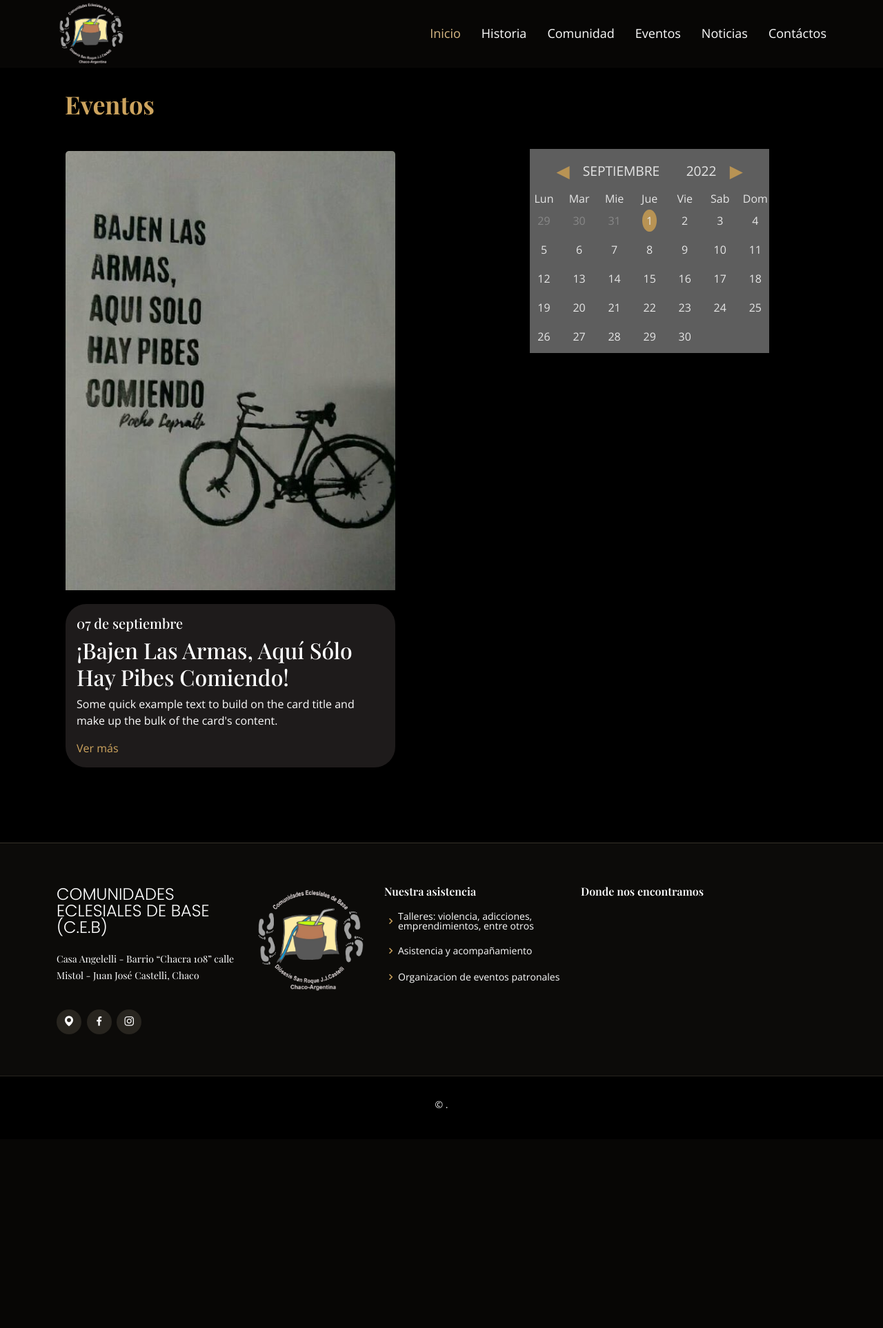
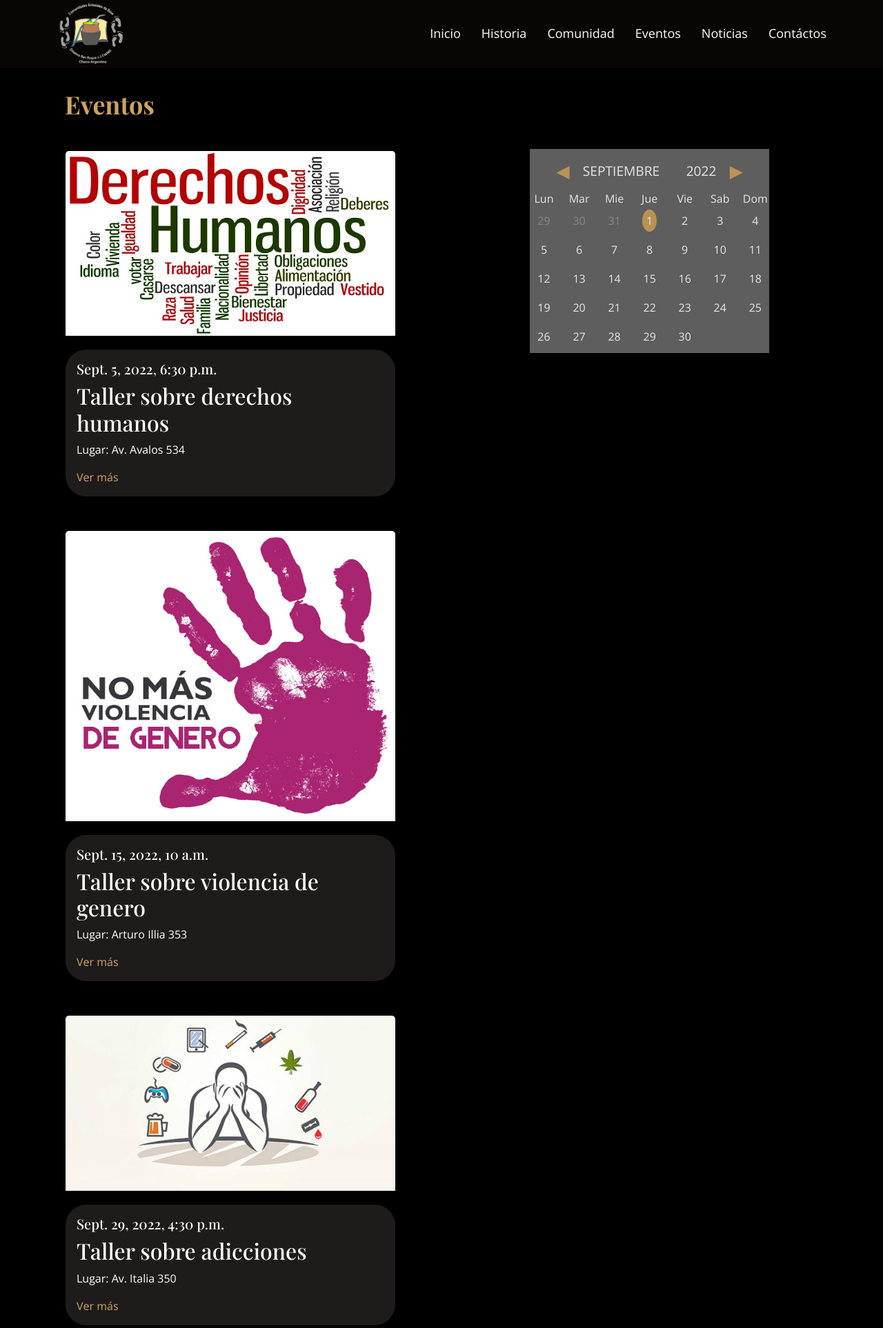
Before and after one commit to EstebanOrdenavia/Proyecto2022CEB, a Django app: a page that uses templates/base.html in a window 1280 px wide. Shown: the top 1926 px of the page at 69% size. Before the commit the page ends 1608 px from the top, so only its background shows below. Run offline with Django 3.2, Linux system fonts and the light colour scheme; data comes from the database, SQL or seed files in the repository; both versions use the stored data as it was after the commit; some libraries are stand-ins or nearby versions; some web fonts are replaced; grey boxes are pictures that could not be loaded.

Commit message:
Carga de actividades; render de actividades y creación de eventoDetalle

```diff
--- a/apps/eventos/urls.py
+++ b/apps/eventos/urls.py
@@ -5,5 +5,5 @@ from . import views
 app_name= 'eventos'
 urlpatterns = [
     path("eventos/", views.eventos, name="eventos"),
-    path("detalleeventos/", views.detalleEventos, name="detalleEventos"),
+    path("detalleeventos/<int:pk>", views.detalleEventos, name="detalleEventos"),
 ]
--- a/apps/eventos/views.py
+++ b/apps/eventos/views.py
@@ -1,9 +1,11 @@
 from django.shortcuts import render
-
+from .models import Actividades
 # Create your views here.
 def eventos(request):
-    return render(request, 'eventos/eventos.html')
+    actividades = Actividades.objects.all()
+    return render(request, 'eventos/eventos.html', {'actividades': actividades})
 
 
-def detalleEventos(request):
-    return render(request, 'eventos/detalleEventos.html')
+def detalleEventos(request, pk):
+    activ = Actividades.objects.get(pk=pk)
+    return render(request, 'eventos/detalleEventos.html', {'activ': activ})
--- a/templates/base.html
+++ b/templates/base.html
@@ -37,7 +37,7 @@
 
         <nav id="navbar" class="navbar order-last order-lg-0">
             <ul style="text-align: center;">
-                <li><a class="nav-link scrollto active" href="{% url 'home' %}">Inicio</a></li>
+                <li><a class="nav-link scrollto" href="{% url 'home' %}">Inicio</a></li>
                 <li><a class="nav-link scrollto" href="{% url 'historia' %}">Historia</a></li>
                 <li><a class="nav-link scrollto" href="{% url 'sobrenosotros:sobreNosotros' %}">Comunidad</a></li>
                 <li><a class="nav-link scrollto" href="{% url 'eventos:eventos' %}">Eventos</a></li>
--- a/templates/eventos/eventos.html
+++ b/templates/eventos/eventos.html
@@ -37,18 +37,19 @@
                     <p>Eventos</p>
                 </div>
                 <!--Acá tendría que ir el for-->
-
+            {% for actividad in actividades %}
                 <div class="card" style="width: 30rem;">
-                    <img src="{% static 'img/bicicleta.jpg'%}" class="card-img-top" alt="...">  <!--Imagen-->
-                <div class="card-body">
-                    <h5>07 de septiembre</h5> <!--Fecha-->
-                    <h2 class="card-title">¡Bajen Las Armas, Aquí Sólo Hay Pibes Comiendo!</h2> <!--Titulo-->
-                    <p class="card-text">Some quick example text to build on the card title and make up the bulk of the card's content.</p>
-                    <a href="{% url 'eventos:detalleEventos' %}" class=" btn-menu animated fadeInUp scrollto">Ver más</a>
+                    <img src="{{ actividad.imagen.url }}" class="card-img-top" alt="...">  <!--Imagen-->
+                    <div class="card-body">
+                        <h5>{{ actividad.fecha }}</h5> <!--Fecha-->
+                        <h2 class="card-title">{{ actividad.nombre }}</h2> <!--Titulo-->
+                        <p class="card-text">Lugar: {{ actividad.lugar }}</p>
+                        <a href="{% url 'eventos:detalleEventos' actividad.pk %}" class=" btn-menu animated fadeInUp scrollto">Ver más</a>
+                    </div>
                 </div>
-          </div>
-          <br>
-          <br>
+                <br>
+                <br>
+            {% endfor %}
           <!--Acá terminaría el for-->
         </section>
     </div>
@@ -57,84 +58,6 @@
 
 
 
-        <!-- <div class="event" data-aos="fade-up" data-aos-delay="200">
-            <div class="ev">
-                <div class="noticia-info">
-                    <div>
-                        <img class="imagen" src="{% static 'img/bicicleta.jpg'%}"/>
-
-
-                        <div class="titulo-evento">
-
-                            <h4 class="fecha">07 DE SEPTIEMBRE</h4><br>
-                            <h3>¡Bajen Las Armas, Aquí Sólo Hay Pibes Comiendo!</h3>
-
-                            <p class="info-evento">7°.Evento en memoria a Claudio Pocho Lepratti<br>
-                                " El Ángel de la Bicicleta"<br>
-                                - Grupos Musicales<br>
-                                - Exposición y stencil de remeras<br>
-                                - Juegos para la familia<br>
-                                - Regalos Sorpesas<br>
-                                ¡ Y Mucho más!<br>
-                                Veni, animate, participa!</p><br>
-                            <p>
-                                <a href="{% url 'eventos:detalleEventos' %}">Más info</a>
-                            </p>
-                        </div>
-                    </div>
-                </div>
-
-
-                <br><br>
-                <hr>
-                <br>
-
-                <div class="noticia-info">
-                    <div>
-                      <img  class="imagen" src="{% static 'img/charlaviolencia.jpg'%}"/>
-                      <div class="noticia-info">
-                        <h4 class="fecha">15 DE SEPTIEMBRE</h4><br>
-                        <h3>¡No callemos mas ante la violencia!</h3>
-
-                        <p class="info-evento">
-                            Todos invitados a la charla contra la violencia de género,
-                            <br> prevención, acompañamiento<br>
-                            y denuncia.
-                        </p>
-                        <p>
-                        <button class="boton-info" type="button" class="btn btn-outline-info" href="https://www.facebook.com/groups/498186250237283/">Más Info</button>
-                        </p>
-                      </div>
-                    </div>
-                  </div>
-
-
-                  <br><br>
-                  <hr>
-                  <br>
-
-                  <div class="noticia-info">
-                    <div >
-                        <img  class="imagen"src="{% static 'img/adicciones.jpg'%}"/>
-
-                        <div class="titulo-evento">
-                            <h4 class="fecha">29 DE SEPTIEMBRE</h4><br>
-                            <h3>Prevención de Adicciones</h3>
-
-                            <p class="info-evento">
-                            Charla informativa sobre la prevención de adicciones<br>
-                            en el ámbito educativo y familiar.
-                            </p>
-                            <p>
-
-                            <button class="boton-info" type="button" class="btn btn-outline-info" href="https://www.facebook.com/groups/498186250237283/">Más Info</button>
-                            </p>
-                        </div>
-                    </div>
-                </div>
-            </div>
-              <br><br> >
-        </div> -->
 
 
 
```
Also changed, not shown: templates/eventos/detalleEventos.html (+7 -3 lines), ceb/db.sqlite3, media/actividades/C_mo_hacer_tu_huerta_org_nica_o_ecol_gica.jpg (added), media/actividades/Fiestas-Patronales-2.jpg (added), media/actividades/adiccion.jpg (added), media/actividades/derechos-humanos.jpg (added), media/actividades/violencia.jpg (added).
